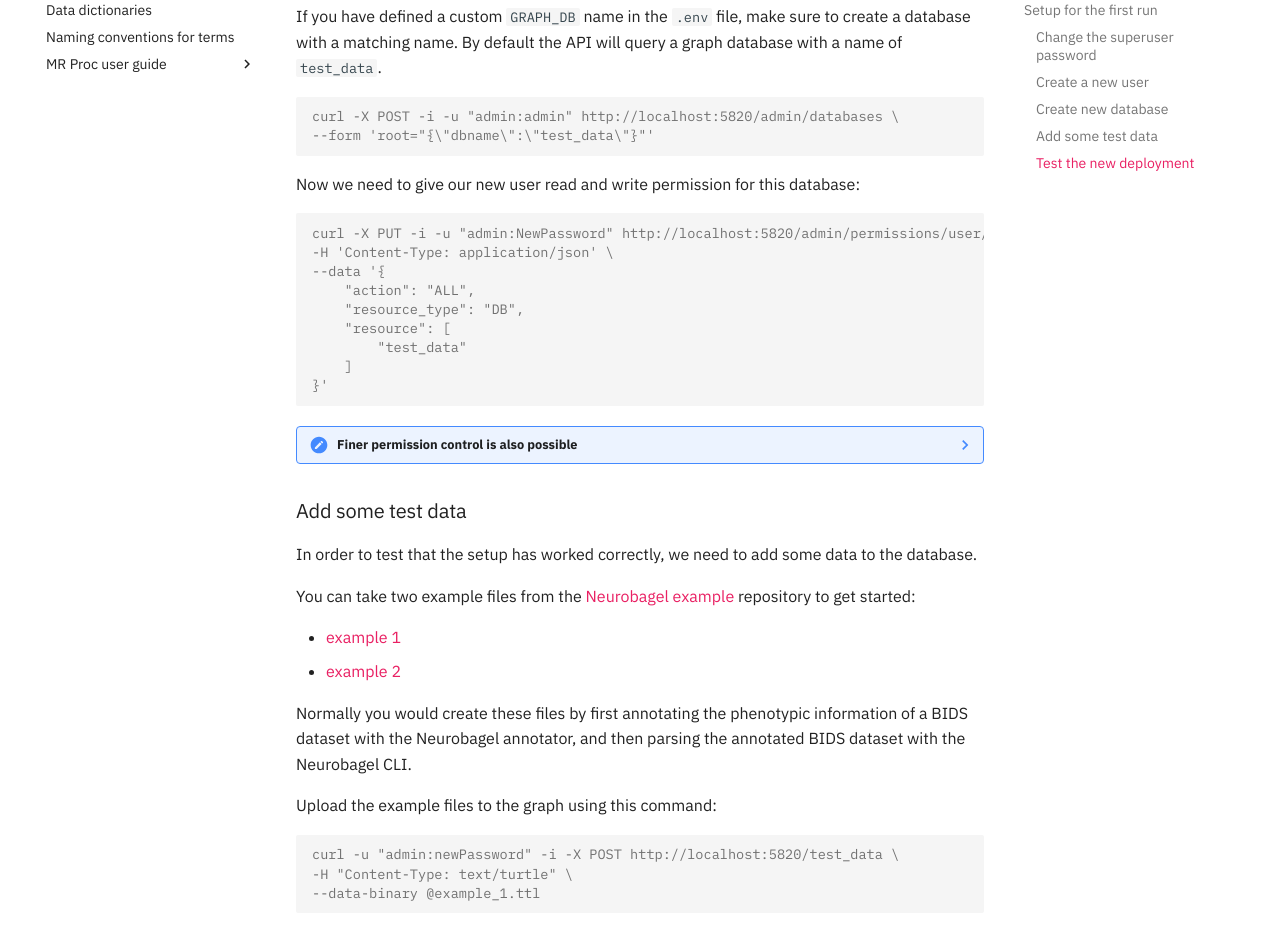
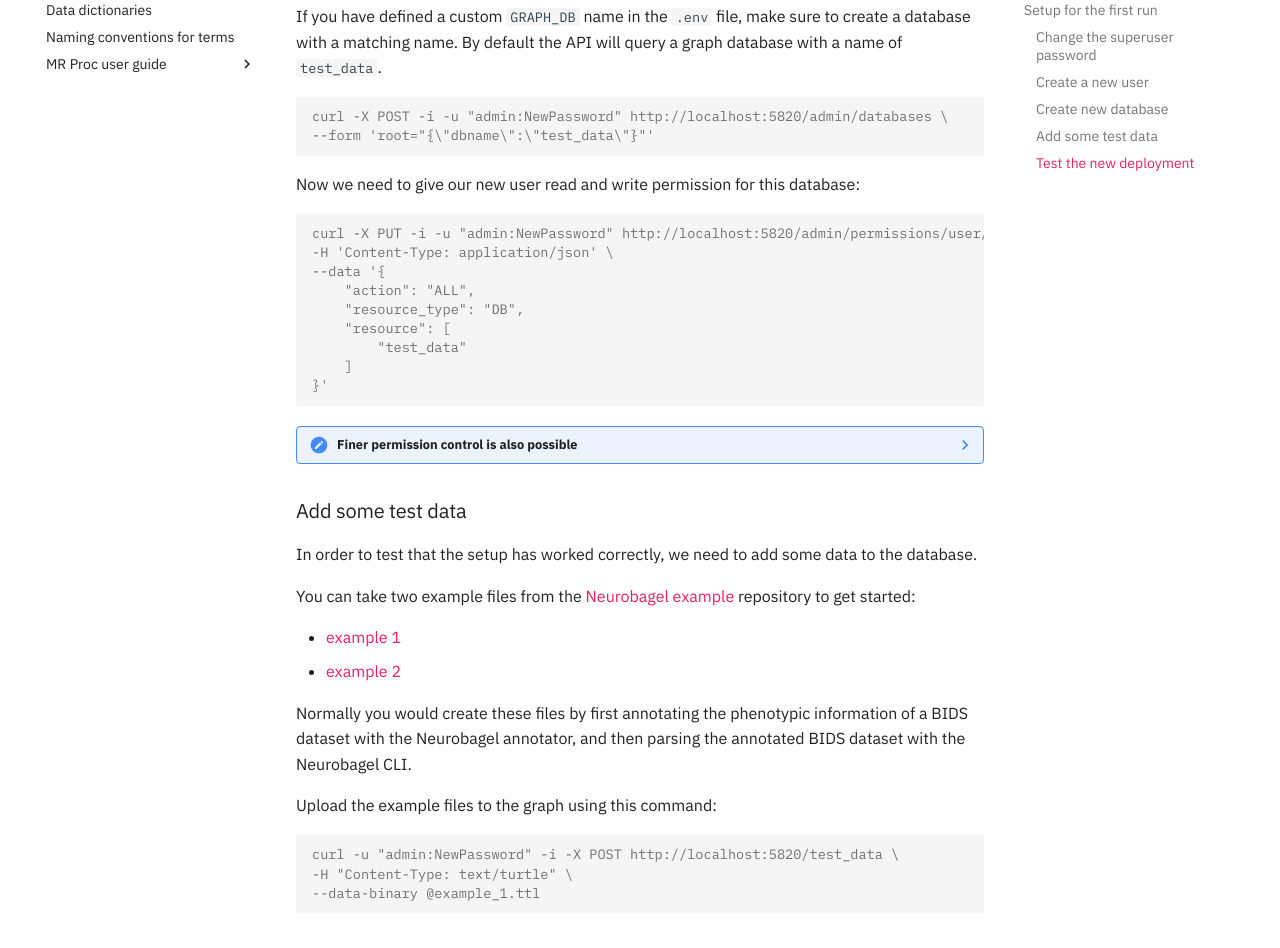
Before and after one commit to neurobagel/documentation, an MkDocs documentation site: the page built from docs/start.md, in a window 1280 px wide and 1400 px high, scrolled down 3552 px. Shown: the part 179-1127 px from the top of the window. Built offline with MkDocs 1.6.1 and Material for MkDocs 9.7.7, drawn with Linux system fonts in a browser that asks for light colours; comment, search, counter and statistics services are not loaded.

Commit message:
Address PR requests

````diff
--- a/docs/start.md
+++ b/docs/start.md
@@ -58,7 +58,7 @@ to your new Stardog instance when it is launched (see below).
 
 ## Launch the API and Graph stack
 
-Please [follow the instructions here](https://github.com/neurobagel/api/blob/main/README.md#docker)
+Please [follow the instructions here](https://github.com/neurobagel/api/blob/main/README.md#local-installation)
 to pull the API and Stardog Docker images
 and then launch both via `docker compose` (Option 1).
 
@@ -162,7 +162,7 @@ By default the API will query a graph database
 with a name of `test_data`.
 
 ```console
-curl -X POST -i -u "admin:admin" http://localhost:5820/admin/databases \
+curl -X POST -i -u "admin:NewPassword" http://localhost:5820/admin/databases \
 --form 'root="{\"dbname\":\"test_data\"}"'
 ```
 
@@ -207,7 +207,7 @@ dataset with the Neurobagel CLI.
 Upload the example files to the graph using this command:
 
 ```console
-curl -u "admin:newPassword" -i -X POST http://localhost:5820/test_data \
+curl -u "admin:NewPassword" -i -X POST http://localhost:5820/test_data \
 -H "Content-Type: text/turtle" \
 --data-binary @example_1.ttl
 ```
````
